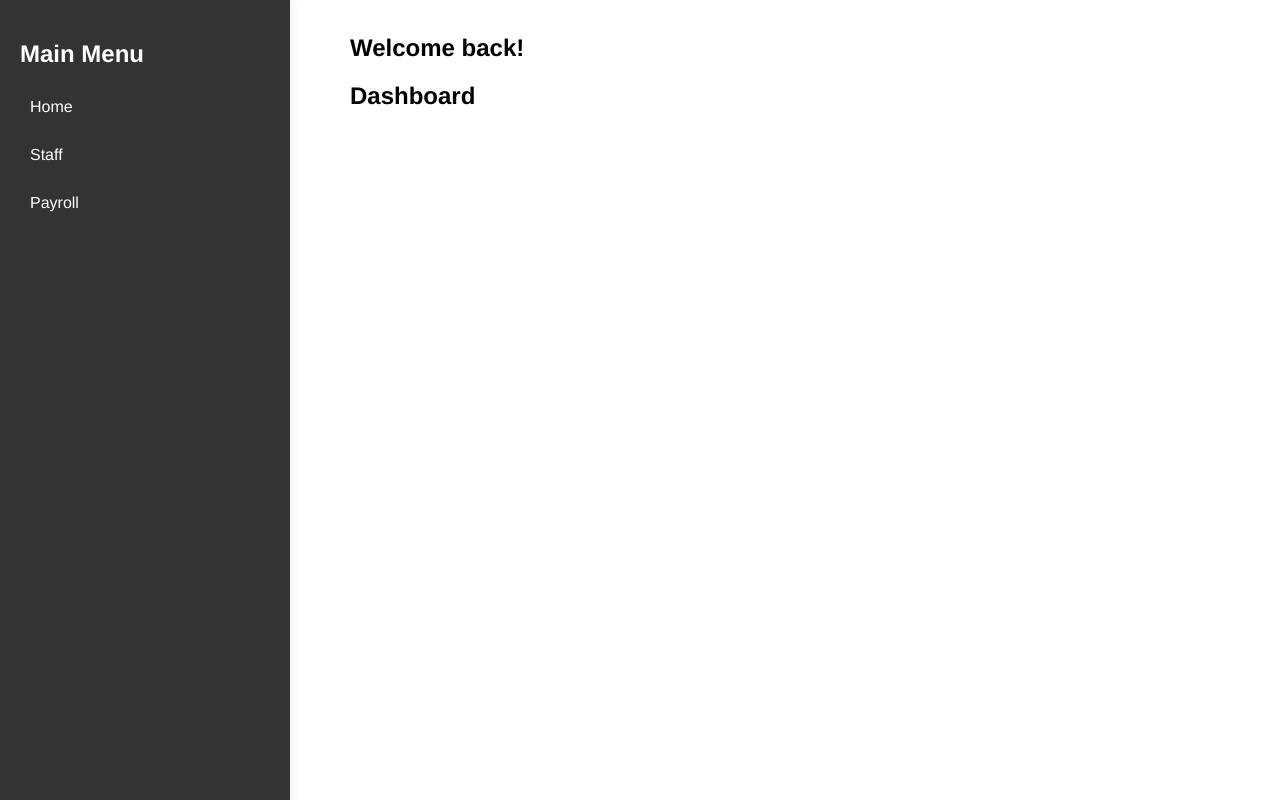
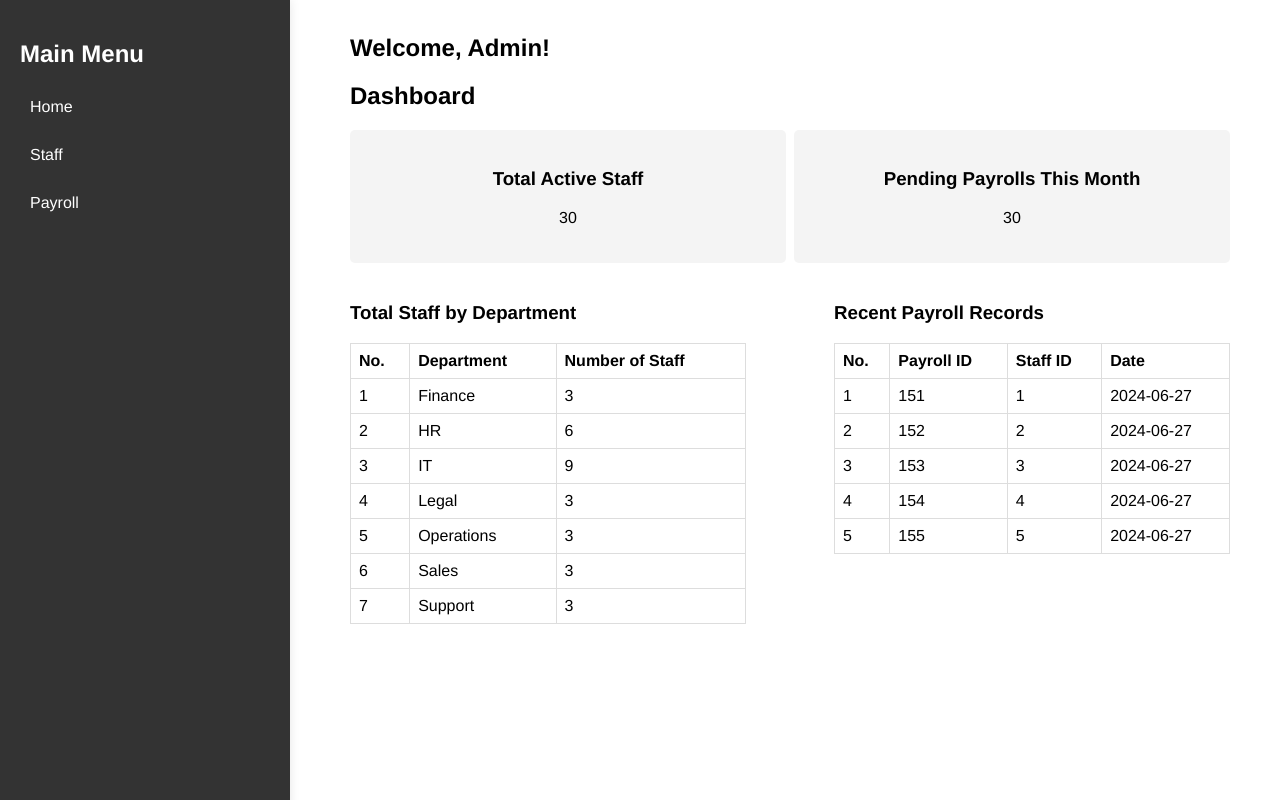
Before and after one commit to rydzze/Staff-Payroll-Management-System-WEB, a PHP site: page /dashboard.php in a window 1280 px wide. Run offline with PHP 8.4, Linux system fonts and the light colour scheme; data comes from the database, SQL or seed files in the repository.

Commit message:
dashboard

```diff
--- /dev/null
+++ b/admin/css/dashboard.css
@@ -0,0 +1,37 @@
+.dashboard-cards {
+  display: flex;
+  justify-content: space-between;
+  margin-bottom: 20px;
+}
+
+.card {
+  background-color: #f4f4f4;
+  padding: 20px;
+  border-radius: 5px;
+  width: 45%;
+  text-align: center;
+}
+
+.dashboard-tables {
+  display: flex;
+  justify-content: space-between;
+}
+
+.table-container {
+  width: 45%;
+  margin-bottom: 50px;
+}
+
+table {
+  width: 100%;
+  border-collapse: collapse;
+}
+
+table, th, td {
+  border: 1px solid #ddd;
+}
+
+th, td {
+  padding: 8px;
+  text-align: left;
+}
--- a/admin/dashboard.php
+++ b/admin/dashboard.php
@@ -5,17 +5,82 @@
     <meta charset="UTF-8">
     <meta name="viewport" content="width=device-width, initial-scale=1.0">
     <title>SPMS | Dashboard</title>
-
     <link rel="stylesheet" href="css/styles.css">
+    <link rel="stylesheet" href="css/dashboard.css">
 </head>
 
 <body>
-    <?php include 'templates/sidebar.php';?>
+    <?php include 'templates/sidebar.php'; ?>
+    <?php include 'includes/dashboard.php';?>
+    <section class="content">
+        <h1>Welcome, Admin!</h1>
+        <h2>Dashboard</h2>
+        <div class="dashboard-cards">
+            <div class="card">
+                <h3>Total Active Staff</h3>
+                <p><?php echo $active_staff_count; ?></p>
+            </div>
+            <div class="card">
+                <h3>Pending Payrolls This Month</h3>
+                <p><?php echo $pending_payrolls; ?></p>
+            </div>
+        </div>
 
-    <section class="content">
-        <h1>Welcome back!</h1>
+        <div class="dashboard-tables">
+            <div class="table-container">
+                <h3>Total Staff by Department</h3>
+                <table>
+                    <thead>
+                        <tr>
+                            <th>No.</th>
+                            <th>Department</th>
+                            <th>Number of Staff</th>
+                        </tr>
+                    </thead>
+                    <tbody>
+                        <?php
+                        $i = 1;
+                        while ($row = $staff_by_dept_result->fetch_assoc()) {
+                            echo "<tr>
+                                <td>{$i}</td>
+                                <td>{$row['staff_department']}</td>
+                                <td>{$row['num_staff']}</td>
+                            </tr>";
+                            $i++;
+                        }
+                        ?>
+                    </tbody>
+                </table>
+            </div>
 
-        <h2>Dashboard</h2>
+            <div class="table-container">
+                <h3>Recent Payroll Records</h3>
+                <table>
+                    <thead>
+                        <tr>
+                            <th>No.</th>
+                            <th>Payroll ID</th>
+                            <th>Staff ID</th>
+                            <th>Date</th>
+                        </tr>
+                    </thead>
+                    <tbody>
+                        <?php
+                        $i = 1;
+                        while ($row = $recent_payrolls_result->fetch_assoc()) {
+                            echo "<tr>
+                                <td>{$i}</td>
+                                <td>{$row['payroll_ID']}</td>
+                                <td>{$row['staff_ID']}</td>
+                                <td>{$row['payroll_date']}</td>
+                            </tr>";
+                            $i++;
+                        }
+                        ?>
+                    </tbody>
+                </table>
+            </div>
+        </div>
     </section>
 </body>
 
--- /dev/null
+++ b/admin/includes/dashboard.php
@@ -0,0 +1,25 @@
+<?php
+include 'db.php';
+
+// Total active staff
+$active_staff_query = "SELECT COUNT(*) as total_active FROM staff WHERE staff_status='1'";
+$active_staff_result = $conn->query($active_staff_query);
+$active_staff_count = $active_staff_result->fetch_assoc()['total_active'];
+
+// Total payrolls made this month
+$current_month = date('Y-m');
+$payroll_made_query = "SELECT COUNT(*) as total_payrolls FROM payroll WHERE payroll_date LIKE '$current_month%'";
+$payroll_made_result = $conn->query($payroll_made_query);
+$payroll_made_count = $payroll_made_result->fetch_assoc()['total_payrolls'];
+
+// Pending payrolls
+$pending_payrolls = $active_staff_count - $payroll_made_count;
+
+// Staff count by department
+$staff_by_dept_query = "SELECT staff_department, COUNT(*) as num_staff FROM staff GROUP BY staff_department";
+$staff_by_dept_result = $conn->query($staff_by_dept_query);
+
+// Recent 5 payroll records
+$recent_payrolls_query = "SELECT payroll_ID, staff_ID, payroll_date FROM payroll ORDER BY payroll_date DESC LIMIT 5";
+$recent_payrolls_result = $conn->query($recent_payrolls_query);
+?>
```
